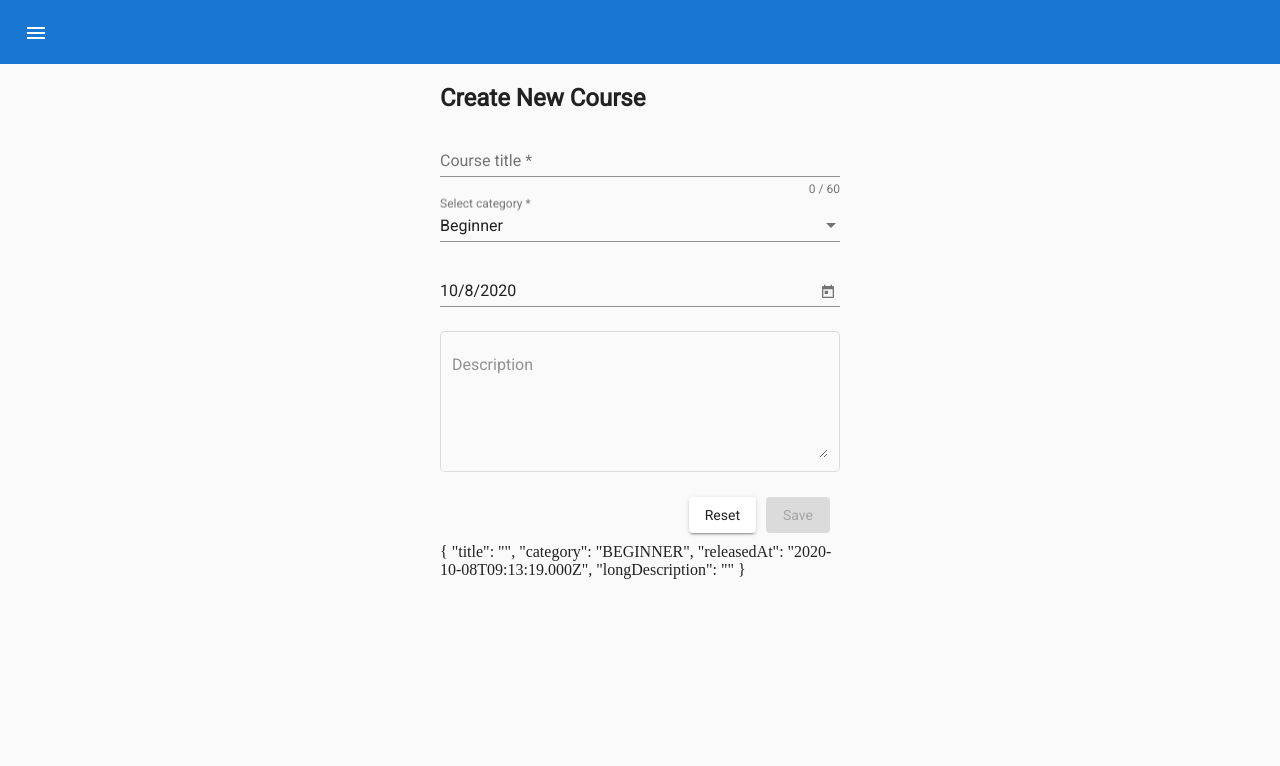
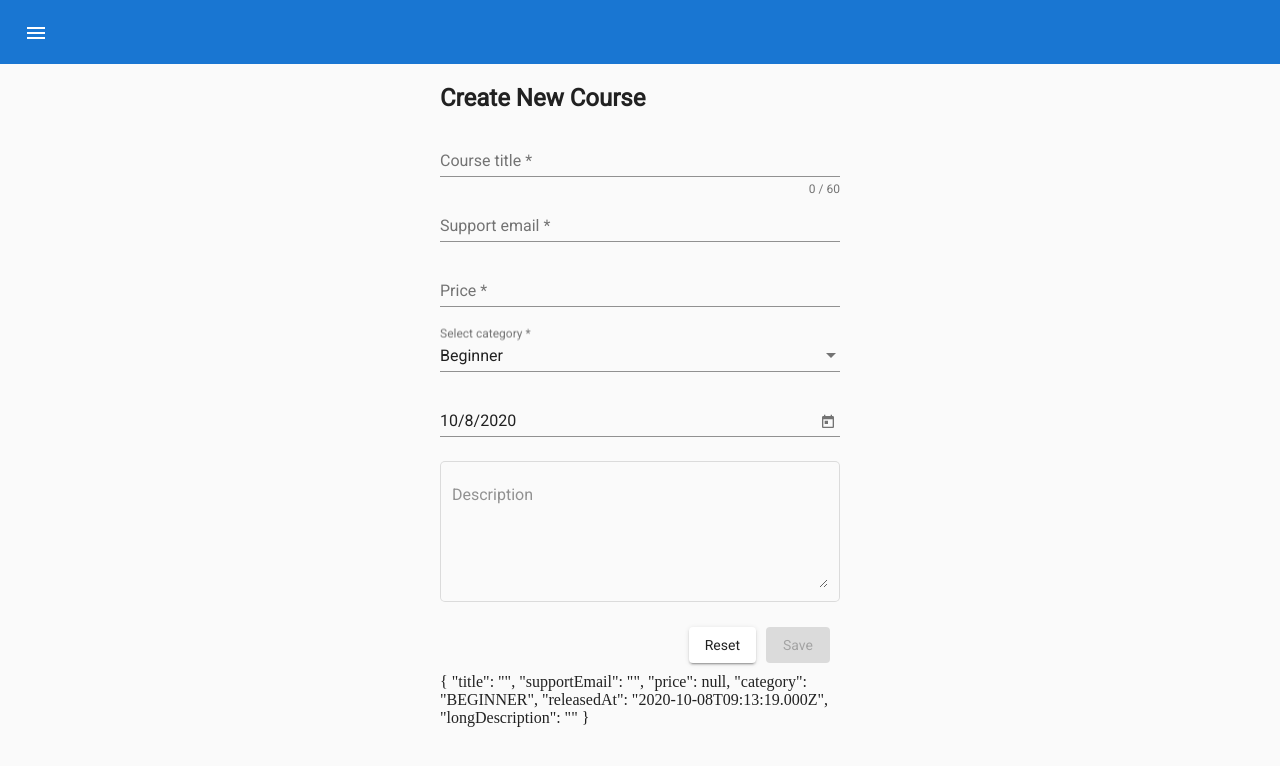
Before and after one commit to angular-university/angular-forms-course, an Angular app: page /add-new-course in a window 1280 px wide. Shown: the top 766 px of the page. Built offline with nearby package versions, Linux system fonts and the light colour scheme.

Commit message:
Angular Forms Course

```diff
--- a/src/app/create-course/create-course.component.html
+++ b/src/app/create-course/create-course.component.html
@@ -14,6 +14,22 @@
       <mat-hint align="end">
         {{titleHint.value.length}} / 60
       </mat-hint>
+
+    </mat-form-field>
+
+    <mat-form-field>
+
+      <input matInput
+             placeholder="Support email"
+             formControlName="supportEmail">
+
+    </mat-form-field>
+
+    <mat-form-field>
+
+      <input matInput
+             placeholder="Price"
+             formControlName="price">
 
     </mat-form-field>
 
--- a/src/app/create-course/create-course.component.ts
+++ b/src/app/create-course/create-course.component.ts
@@ -14,6 +14,8 @@ export class CreateCourseComponent implements OnInit {
 
     this.form = fb.group({
       title: ["", [Validators.required, Validators.minLength(3), Validators.maxLength(60)]],
+      supportEmail: ["", [Validators.required, Validators.email]],
+      price: [null, [Validators.required, Validators.pattern("[0-9]+")]],
       category: ["BEGINNER", Validators.required],
       releasedAt: [new Date(), Validators.required],
       longDescription: ["",Validators.required]
```
